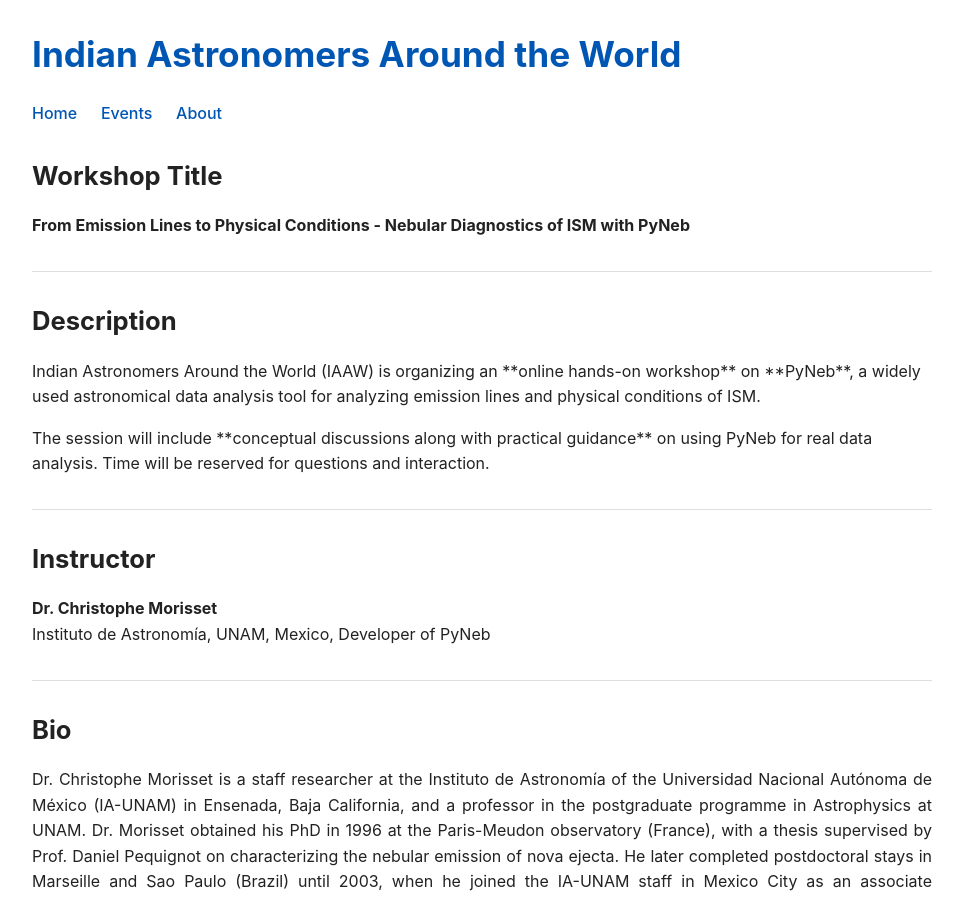
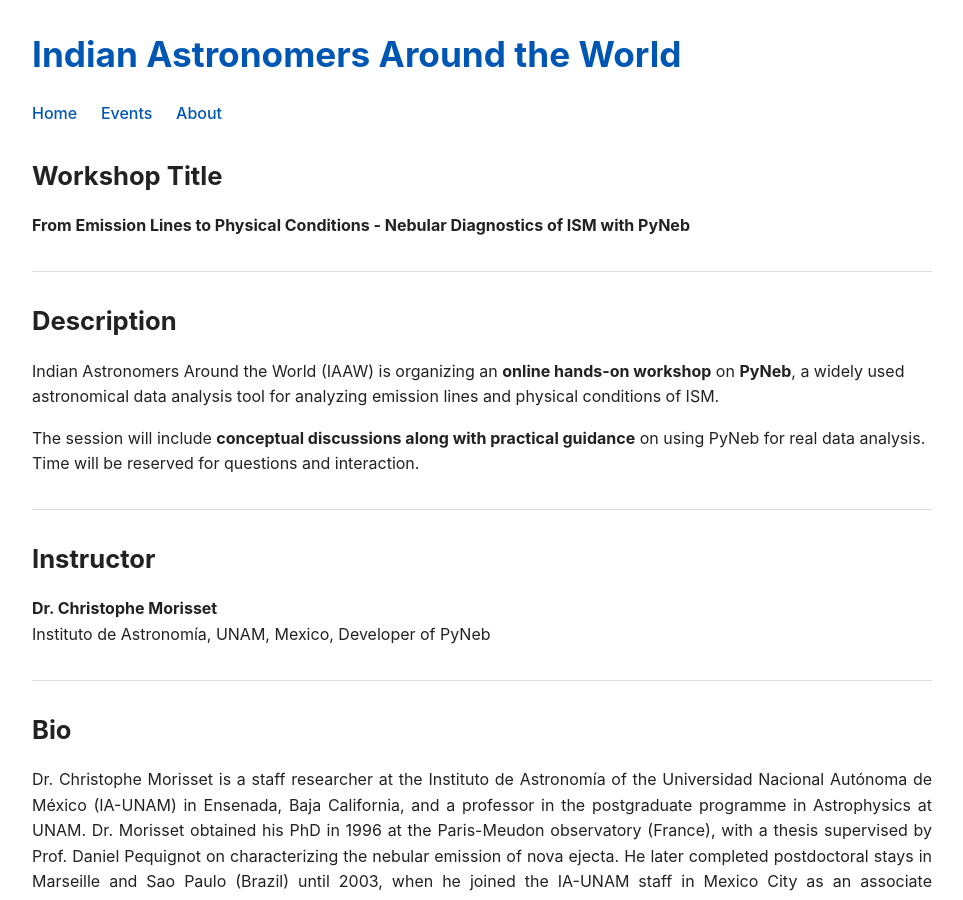
Before and after one commit to indianastronomers/indianastronomers.github.io, a Jekyll site: the page built from events/2026-02-19-workshop-PyNeb.md, in a window 1280 px wide and 900 px high. Shown: the whole window, without its empty margins (158-1121 px from the left). Built offline with Jekyll 4.4.1, drawn with Linux system fonts in a browser that asks for light colours.

```diff
--- a/events/2026-02-19-workshop-PyNeb.md
+++ b/events/2026-02-19-workshop-PyNeb.md
@@ -15,11 +15,11 @@ summary: Online hands-on workshop on 'From Emission Lines to Physical Conditions
 ## Description
 
 <p>
-Indian Astronomers Around the World (IAAW) is organizing an **online hands-on workshop** on **PyNeb**, a widely used astronomical data analysis tool for analyzing emission lines and physical conditions of ISM.
+Indian Astronomers Around the World (IAAW) is organizing an <b>online hands-on workshop</b> on <b>PyNeb</b>, a widely used astronomical data analysis tool for analyzing emission lines and physical conditions of ISM.
 </p>
 
 <p>
-The session will include **conceptual discussions along with practical guidance** on using PyNeb for real data analysis. Time will be reserved for questions and interaction.
+The session will include <b>conceptual discussions along with practical guidance</b> on using PyNeb for real data analysis. Time will be reserved for questions and interaction.
 </p>
 ---
 
```
